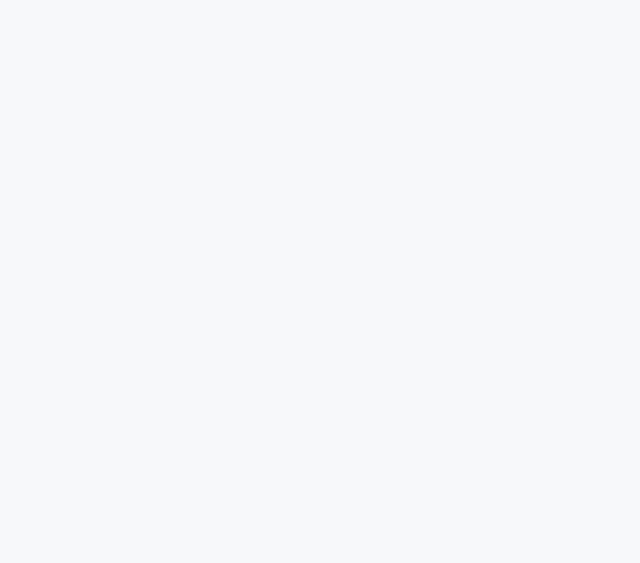
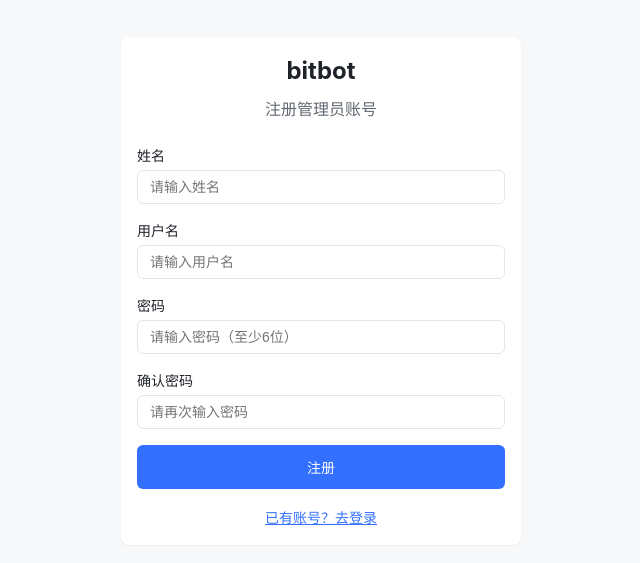
Before and after one commit to ACRHON/bitbot, a React (Vite) app in the folder frontend/: page /admin/register in a window 1280 px wide. Before the commit this address had no page. Shown: the part 101-664 px from the top of the page, without its empty margins (319-959 px from the left). Built offline with nearby package versions, Linux system fonts and the light colour scheme.

Commit message:
fix: add admin registration page

```diff
--- a/frontend/src/App.tsx
+++ b/frontend/src/App.tsx
@@ -3,6 +3,7 @@ import { BrowserRouter, Routes, Route, Navigate } from 'react-router-dom';
 import { AuthProvider } from './admin/AuthContext';
 import { useAuth } from './admin/AuthContext';
 import LoginPage from './admin/LoginPage';
+import RegisterPage from './admin/RegisterPage';
 import AdminLayout from './admin/AdminLayout';
 import AdminDashboard from './admin/AdminDashboard';
 import InstitutionsPage from './admin/InstitutionsPage';
@@ -53,6 +54,7 @@ function App() {
 
           {/* Admin pages */}
           <Route path="/admin/login" element={<LoginPage />} />
+          <Route path="/admin/register" element={<RegisterPage />} />
           <Route
             path="/admin"
             element={
--- /dev/null
+++ b/frontend/src/admin/RegisterPage.tsx
@@ -0,0 +1,152 @@
+/**
+ * Admin Registration Page
+ */
+
+import React, { useState } from 'react';
+import { useNavigate } from 'react-router-dom';
+
+const RegisterPage: React.FC = () => {
+  const [username, setUsername] = useState('');
+  const [password, setPassword] = useState('');
+  const [confirmPassword, setConfirmPassword] = useState('');
+  const [name, setName] = useState('');
+  const [error, setError] = useState('');
+  const [loading, setLoading] = useState(false);
+  const navigate = useNavigate();
+
+  const handleSubmit = async (e: React.FormEvent) => {
+    e.preventDefault();
+    setError('');
+
+    if (password !== confirmPassword) {
+      setError('两次密码输入不一致');
+      return;
+    }
+
+    if (password.length < 6) {
+      setError('密码长度至少6位');
+      return;
+    }
+
+    setLoading(true);
+
+    try {
+      const response = await fetch('/api/admin/register', {
+        method: 'POST',
+        headers: { 'Content-Type': 'application/json' },
+        body: JSON.stringify({ username, password, name }),
+      });
+
+      const data = await response.json();
+
+      if (!response.ok) {
+        throw new Error(data.error || '注册失败');
+      }
+
+      navigate('/admin/login');
+    } catch (err: any) {
+      setError(err.message || '注册失败');
+    } finally {
+      setLoading(false);
+    }
+  };
+
+  return (
+    <div style={{
+      minHeight: '100vh',
+      display: 'flex',
+      alignItems: 'center',
+      justifyContent: 'center',
+      background: 'var(--bg-color)',
+    }}>
+      <div className="card" style={{ width: '100%', maxWidth: '400px' }}>
+        <div style={{ textAlign: 'center', marginBottom: '24px' }}>
+          <h1 style={{ fontSize: '24px', fontWeight: 700, marginBottom: '8px' }}>
+            bitbot
+          </h1>
+          <p className="text-secondary">注册管理员账号</p>
+        </div>
+
+        <form onSubmit={handleSubmit}>
+          <div className="form-group">
+            <label className="form-label">姓名</label>
+            <input
+              type="text"
+              className="form-input"
+              value={name}
+              onChange={e => setName(e.target.value)}
+              placeholder="请输入姓名"
+              required
+            />
+          </div>
+
+          <div className="form-group">
+            <label className="form-label">用户名</label>
+            <input
+              type="text"
+              className="form-input"
+              value={username}
+              onChange={e => setUsername(e.target.value)}
+              placeholder="请输入用户名"
+              required
+            />
+          </div>
+
+          <div className="form-group">
+            <label className="form-label">密码</label>
+            <input
+              type="password"
+              className="form-input"
+              value={password}
+              onChange={e => setPassword(e.target.value)}
+              placeholder="请输入密码（至少6位）"
+              required
+            />
+          </div>
+
+          <div className="form-group">
+            <label className="form-label">确认密码</label>
+            <input
+              type="password"
+              className="form-input"
+              value={confirmPassword}
+              onChange={e => setConfirmPassword(e.target.value)}
+              placeholder="请再次输入密码"
+              required
+            />
+          </div>
+
+          {error && (
+            <div style={{
+              padding: '12px',
+              background: 'rgba(245, 63, 63, 0.1)',
+              borderRadius: '6px',
+              marginBottom: '16px',
+              color: 'var(--danger-color)',
+              fontSize: '14px',
+            }}>
+              {error}
+            </div>
+          )}
+
+          <button
+            type="submit"
+            className="btn btn-primary"
+            disabled={loading}
+            style={{ width: '100%', padding: '12px' }}
+          >
+            {loading ? '注册中...' : '注册'}
+          </button>
+
+          <div style={{ textAlign: 'center', marginTop: '16px' }}>
+            <a href="/admin/login" style={{ color: 'var(--primary-color)', fontSize: '14px' }}>
+              已有账号？去登录
+            </a>
+          </div>
+        </form>
+      </div>
+    </div>
+  );
+};
+
+export default RegisterPage;
```
